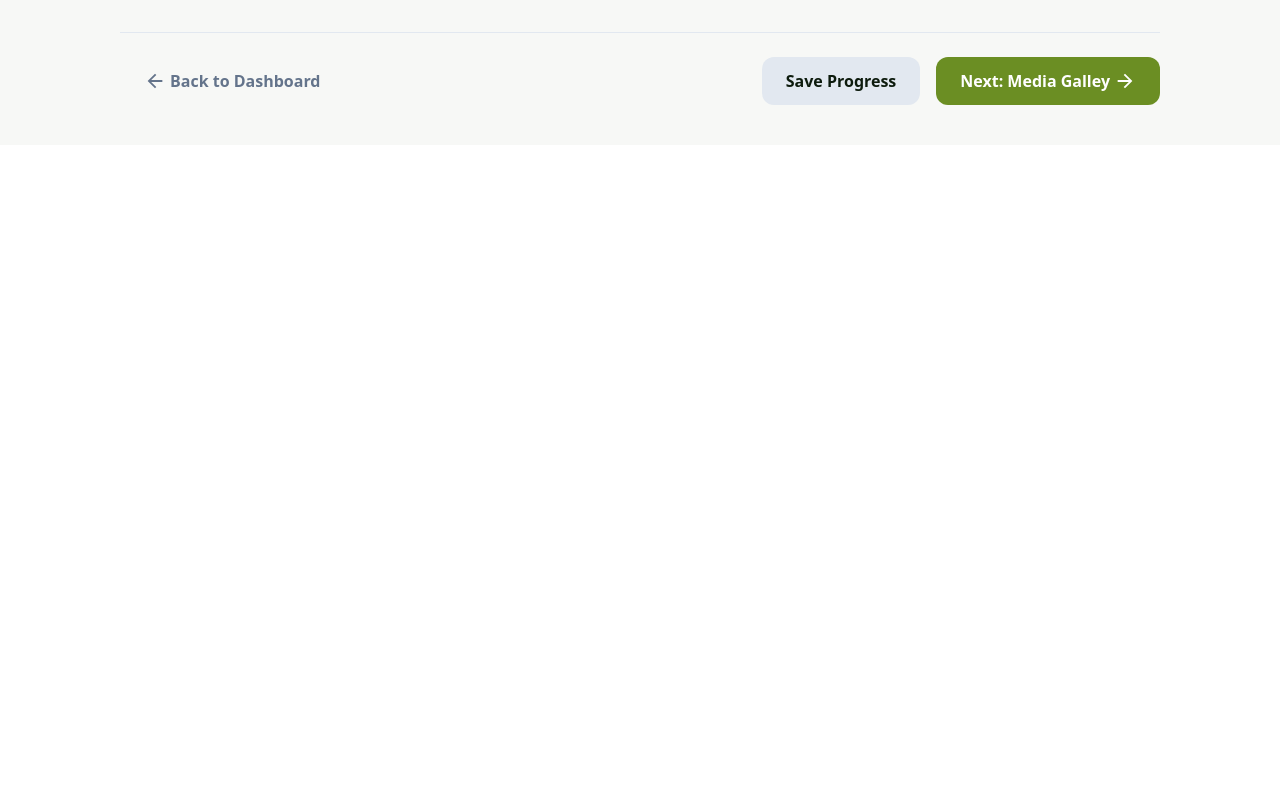
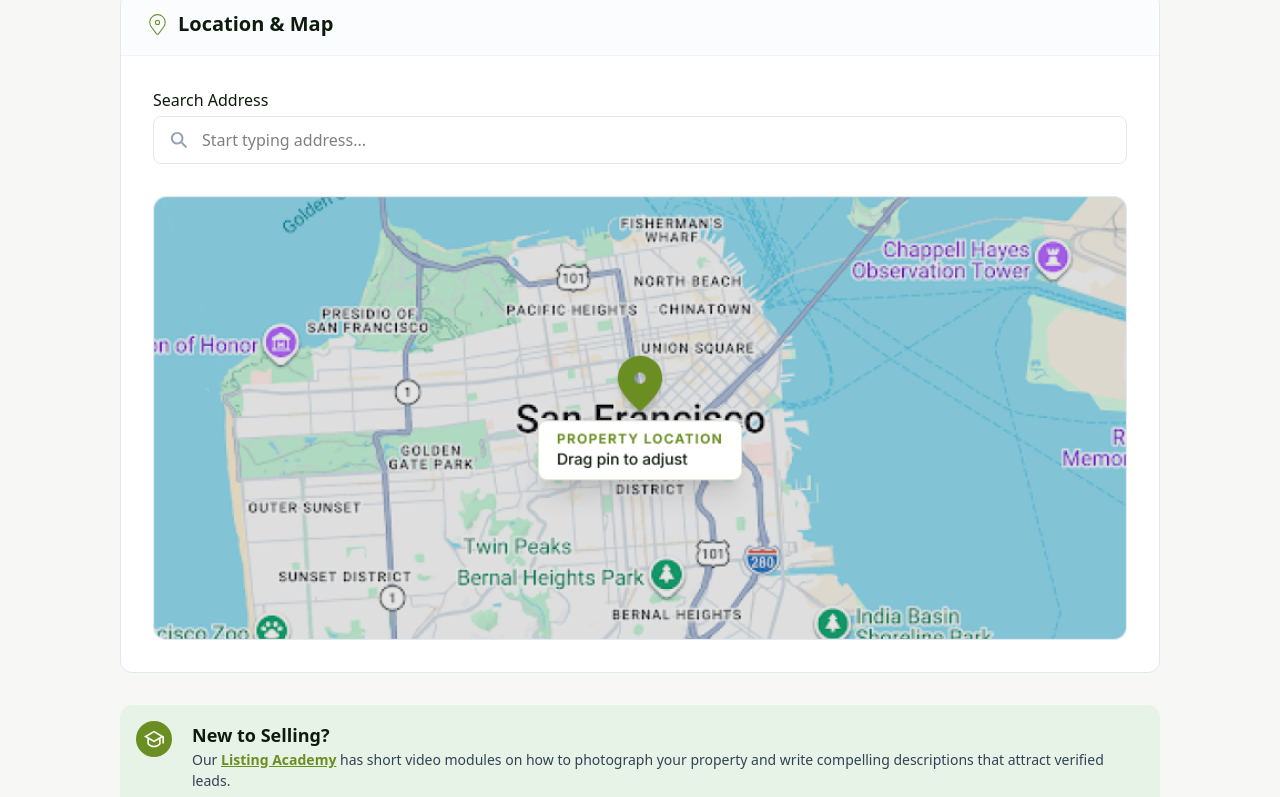
Before and after one commit to Akrapex/BRIVV-PROJECT, a React (Vite) app in the folder Brivv/: page /add-new-property in a window 1280 px wide. Shown: the part 1403-2200 px from the top of the page. Before the commit the page ends 1548 px from the top, so only its background shows below. Built offline with nearby package versions, Linux system fonts and the light colour scheme.

Commit message:
Completed th basic info in the property page

```diff
--- a/Brivv/src/components/addNewPropertyComps/BasicInfo/BasicInfo.tsx
+++ b/Brivv/src/components/addNewPropertyComps/BasicInfo/BasicInfo.tsx
@@ -1,5 +1,7 @@
+import LocationAndMap from "./LocationAndMap";
 import Media from "./Media";
 import PropertyBasics from "./PropertyBasics";
+import { RiGraduationCapLine } from "react-icons/ri";
 
 function BasicInfo() {
   return (
@@ -14,6 +16,27 @@ function BasicInfo() {
 
       <PropertyBasics />
       <Media />
+      <LocationAndMap />
+
+      <div className="bg-[#E7F3E7] p-4 flex items-start gap-5 rounded-xl">
+        <span className="block w-fit bg-[#6B8E23] text-white font-bold p-2 rounded-full">
+          <RiGraduationCapLine size={20} />
+        </span>
+
+        <div>
+          <h4 className="text-[18px] text-[#0D1B0D] font-bold leading-7">
+            New to Selling?
+          </h4>
+          <p className="text-[#334155] text-[14px]">
+            Our{" "}
+            <span className="text-[#6B8E23] font-bold underline">
+              Listing Academy
+            </span>{" "}
+            has short video modules on how to photograph your property and write
+            compelling descriptions that attract verified leads.
+          </p>
+        </div>
+      </div>
     </div>
   );
 }
--- /dev/null
+++ b/Brivv/src/components/addNewPropertyComps/BasicInfo/LocationAndMap.tsx
@@ -0,0 +1,36 @@
+import { CiLocationOn } from "react-icons/ci";
+import { IoSearchSharp } from "react-icons/io5";
+import PropertyCard from "../PropertyCard";
+import mapPlaceHolder from "../../../assets/Map Placeholder.png";
+
+function LocationAndMap() {
+  const element = (
+    <div>
+      <p className="text-[#0D1B0D] mb-1 font-medium">Search Address</p>
+      <form className="relative h-12 rounded-lg">
+        <span className="absolute top-1/2 transform -translate-y-1/2 left-4">
+          <IoSearchSharp size={20} color="#94A3B8" />
+        </span>
+        <input
+          className="w-full h-full px-12 rounded-lg border border-tertiary outline-2 outline-transparent focus:outline-tertiary transition-all duration-300"
+          type="text"
+          placeholder="Start typing address..."
+        />
+      </form>
+
+      <div>
+        <img className="w-full mt-8" src={mapPlaceHolder} />
+      </div>
+    </div>
+  );
+
+  return (
+    <PropertyCard
+      icon={<CiLocationOn size={25} color="#6B8E23" />}
+      headerText="Location & Map"
+      component={element}
+    />
+  );
+}
+
+export default LocationAndMap;
--- a/Brivv/src/components/addNewPropertyComps/BasicInfo/Media.tsx
+++ b/Brivv/src/components/addNewPropertyComps/BasicInfo/Media.tsx
@@ -33,14 +33,12 @@ function Media() {
   );
 
   return (
-    <>
     <PropertyCard
       icon={<FaRegImages size={25} color="#6B8E23" />}
       headerText="High-Quality Media"
       badge={badge}
       component={element}
     />
-    </>
   );
 }
 
--- a/Brivv/src/components/addNewPropertyComps/BasicInfo/PropertyBasics.tsx
+++ b/Brivv/src/components/addNewPropertyComps/BasicInfo/PropertyBasics.tsx
@@ -5,7 +5,7 @@ import { IoDocumentTextOutline } from "react-icons/io5";
 import { useState } from "react";
 import ListingForm from "./ListingForm";
 import PropertyCard from "../PropertyCard";
-import SelectionTypeCard from "./SelectionTypeCard";
+import SelectionTypeCard from "../SelectionTypeCard";
 
 interface ListingCategory {
   id: string;
```
Also changed, not shown: Brivv/src/assets/Map Placeholder.png (added), Brivv/src/components/addNewPropertyComps/SelectionTypeCard.tsx (renamed from Brivv/src/components/addNewPropertyComps/BasicInfo/SelectionTypeCard.tsx). Lines whose indentation alone changed are shown as unchanged.
